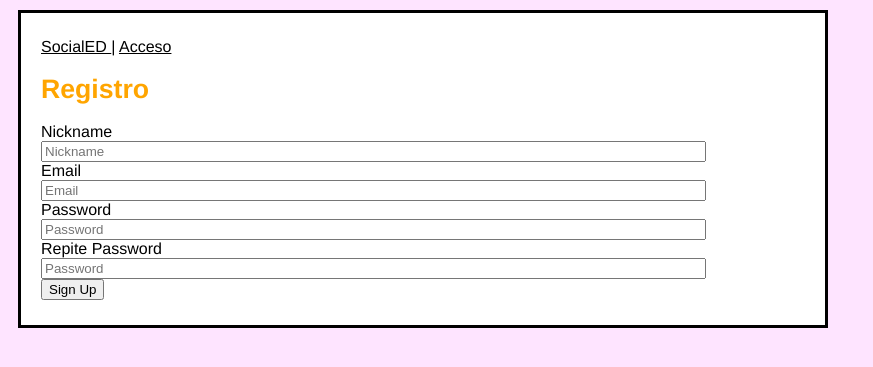
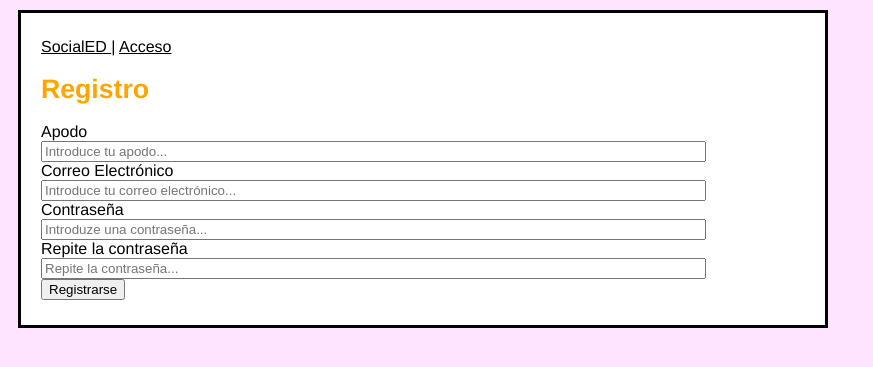
Before and after one commit to tomassolerl/SocialED, a Flask app: page /signup in a window 1280 px wide. Shown: the top 367 px of the page, without its empty margins (0-873 px from the left). Run offline with Flask 2, Linux system fonts and the light colour scheme.

Commit message:
Modificación de mi propia página

```diff
--- a/produ/static/signup.html
+++ b/produ/static/signup.html
@@ -21,32 +21,32 @@
     </h1>
     <form action="signup" method="post" name="signup">
         <label for="nickname">
-            Nickname
+            Apodo
         </label>
         <div class="inputs">
-            <input id="nickname" name="nickname" required="true" placeholder="Nickname" size="80" type="text" value=""/>
+            <input id="nickname" name="nickname" required="true" placeholder="Introduce tu apodo..." size="80" type="text" value=""/>
         </div>
         <label for="email">
-            Email
+            Correo Electrónico
         </label>
         <div class="inputs">
-            <input id="email" name="email" required="true" placeholder="Email" size="80" type="text" value=""/>
+            <input id="email" name="email" required="true" placeholder="Introduce tu correo electrónico..." size="80" type="text" value=""/>
         </div>
         <label for="passwd">
-            Password
+            Contraseña
         </label>
         <div class="inputs">
-            <input id="passwd" name="passwd" required="true" placeholder="Password" size="80" type="password" value=""/>
+            <input id="passwd" name="passwd" required="true" placeholder="Introduze una contraseña..." size="80" type="password" value=""/>
         </div>
         <label for="confirm">
-            Repite Password
+            Repite la contraseña
         </label>
         <div class="inputs">
-            <input id="confirm" name="confirm" required="true" placeholder="Password" size="80" type="password"
+            <input id="confirm" name="confirm" required="true" placeholder="Repite la contraseña..." size="80" type="password"
                    value=""/>
         </div>
         <div class="inputs">
-            <input id="signup_submit" name="signup_submit" type="submit" value="Sign Up"/>
+            <input id="signup_submit" name="signup_submit" type="submit" value="Registrarse"/>
         </div>
     </form>
 </div>
--- a/produ/templates/error.html
+++ b/produ/templates/error.html
@@ -11,12 +11,12 @@
 <h1>
     Error
 </h1>
-Lamentablemente ha ocurrido el siguiente error:
----> {{ error_message }} <---
+<h3>No se ha podido realizar la siguiente acción...</h3>
+Motivo: {{ error_message }}
 <div>
     <form action="{{ next }}" method="get">
         <div class="inputs">
-            <input id="next" name="next" type="submit" value="Continue"/>
+            <input id="next" name="next" type="submit" value="Continuar"/>
         </div>
     </form>
 </div>
```
Also changed, not shown: produ/templates/edit_profile.html (+7 -7 lines), produ/templates/home.html (+4 -5 lines), produ/templates/index.html (+4 -4 lines), 1 other file.
